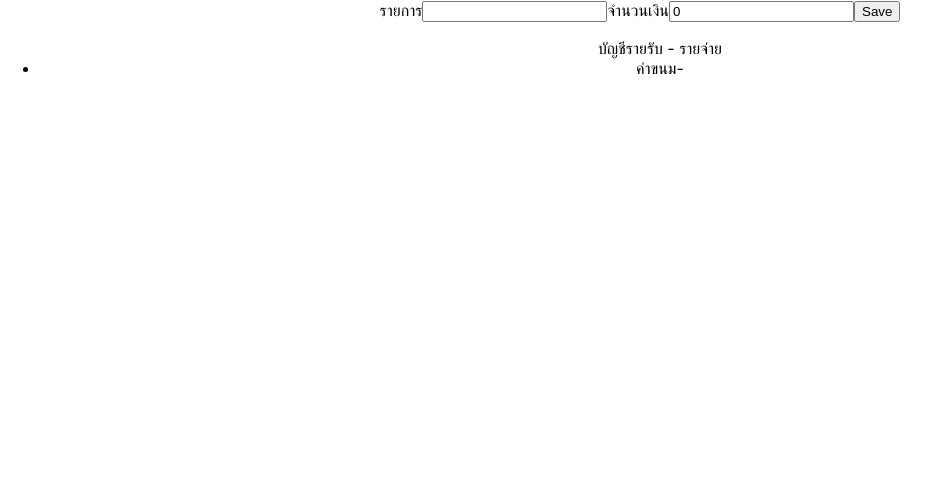
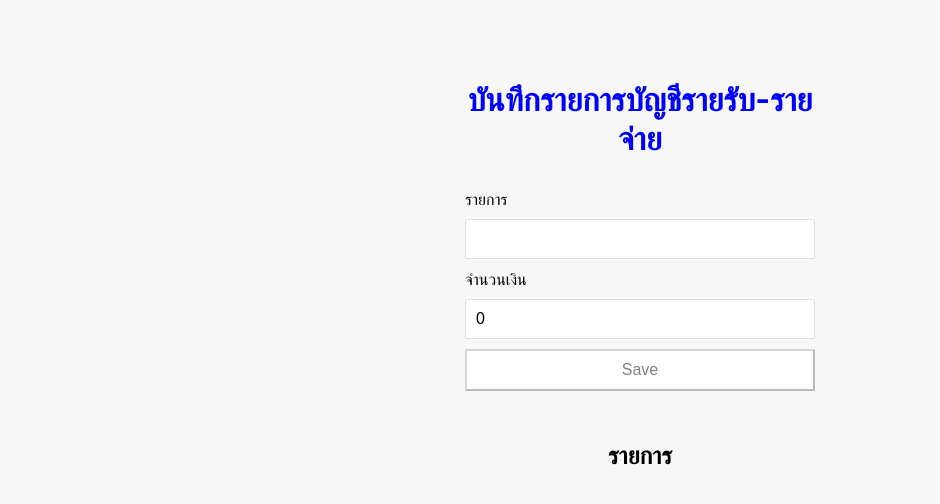
Before and after one commit to TeerawatTan/react-tutorial-1, a React (Create React App) app: page / in a window 1280 px wide. Shown: the top 504 px of the page, without its empty margins (0-940 px from the left). Built offline with nearby package versions, Linux system fonts and the light colour scheme.

Commit message:
Fixed bug useState

```diff
--- a/package.json
+++ b/package.json
@@ -6,9 +6,11 @@
     "@testing-library/jest-dom": "^5.16.5",
     "@testing-library/react": "^13.4.0",
     "@testing-library/user-event": "^13.5.0",
+    "prop-types": "^15.8.1",
     "react": "^18.2.0",
     "react-dom": "^18.2.0",
     "react-scripts": "^4.0.3",
+    "uuid": "^9.0.0",
     "web-vitals": "^2.1.4"
   },
   "scripts": {
--- a/src/App.css
+++ b/src/App.css
@@ -1,38 +1,16 @@
-.App {
-  text-align: center;
+*{
+  box-sizing: border-box;
 }
-
-.App-logo {
-  height: 40vmin;
-  pointer-events: none;
-}
-
-@media (prefers-reduced-motion: no-preference) {
-  .App-logo {
-    animation: App-logo-spin infinite 20s linear;
-  }
-}
-
-.App-header {
-  background-color: #282c34;
-  min-height: 100vh;
+body{
+  background-color: #f7f7f7;
   display: flex;
   flex-direction: column;
   align-items: center;
   justify-content: center;
-  font-size: calc(10px + 2vmin);
-  color: white;
+  min-height: 70vh;
+  margin: 0;
 }
-
-.App-link {
-  color: #61dafb;
+.container{
+  margin: 30px auto;
+  width: 350px;
 }
-
-@keyframes App-logo-spin {
-  from {
-    transform: rotate(0deg);
-  }
-  to {
-    transform: rotate(360deg);
-  }
-}
--- a/src/App.js
+++ b/src/App.js
@@ -1,32 +1,29 @@
-import { useState } from "react"
 import './App.css';
+import Title from './components/Title';
 import FormComponent from './components/Form';
+import Detail from "./components/Detail";
 import Transaction from './components/transaction';
+import { useState } from 'react';
 
 function App() {
 
-  const list = [
-    {
-      title: "ค่าขนม",
-      price: Number(500)
-    }
-  ]
+const [initItem,setInitItem] = useState([])
 
-  const [items,setItems] = useState(list)
+  const onAddNewItem = (newItem) => {
 
-  const onAddItem = (newItem) => {
+    console.log("ข้อมูลจาก Form ", newItem)
 
-    console.log("ข้อมูลจาก Form "+newItem)
-
-    setItems((prevItem) => {
+    setInitItem((prevItem) => {
       return [...prevItem, newItem]
     })
   }
 
   return (
-    <div className="App">
-      <FormComponent onAddData={onAddItem}/>
-      <Transaction data={items}/>
+    <div className="container">
+      <Title />
+      <FormComponent onAddItem={onAddNewItem}/>
+      <Detail />
+      <Transaction list={initItem}/>
     </div>
   );
 }
--- /dev/null
+++ b/src/components/Detail.js
@@ -0,0 +1,12 @@
+const Detail = () => {
+
+const design = {textAlign:"center"}
+
+    return (
+        <div>
+            <h2 style={design}>รายการ</h2>
+        </div>
+    )
+}
+
+export default Detail
--- /dev/null
+++ b/src/components/Form.css
@@ -0,0 +1,28 @@
+label{
+    display: inline-block;
+    margin: 10px 0;
+}
+input{
+    border: 1px solid #dedede;
+    border-radius: 2px;
+    display: block;
+    font-size: 16px;
+    padding: 10px;
+    width: 100%;
+}
+input:focus{
+    outline: none;
+}
+.btn-save{
+    background-color: green;
+    color: #fff;
+    cursor: pointer;
+    margin: 10px 0 30px;
+    width: 100%;
+    padding: 10px;
+    font-size: 16px;
+}
+.btn-save:disabled{
+    background-color: #fff;
+    color: gray;
+}
--- a/src/components/Form.js
+++ b/src/components/Form.js
@@ -1,34 +1,47 @@
-import { useState } from "react";
+import { useState, useEffect } from "react";
+import { v4 as uuidv4 } from 'uuid';
+import './Form.css'
 
 const FormComponent = (props) => {
-    const [title,setTitle] = useState('')
-    const [price,setPrice] = useState(0)
+    const [title, setTitle] = useState('')
+    const [amount, setAmount] = useState(0)
+    const [formValid, setFormValid] = useState(false)
 
     const inputTitle = (event) => {
         setTitle(event.target.value)
     }
-    const inputPrice = (event) => {
-        setPrice(event.target.value)
+    const inputAmount = (event) => {
+        setAmount(event.target.value)
     }
     const onSave = (event) => {
-        const data = {
+        event.preventDefault()
+        const newItem = {
+            id: uuidv4(),
             title: title,
-            price: price
+            amount: Number(amount)
         }
-
-        props.onAddData(data)
+        props.onAddItem(newItem)
+        setTitle('')
+        setAmount(0)
     }
+    useEffect(() => {
+        setFormValid(title.trim().length > 0 && amount !== 0)
+    }, [title,amount])
 
     return (
         <div>
             <form onSubmit={onSave}>
-                <label>รายการ</label>
-                <input type="text" value={title} onChange={inputTitle}></input>
-
-                <label>จำนวนเงิน</label>
-                <input type="number" value={price} onChange={inputPrice}></input>
-
-                <button type="submit" >Save</button>
+                <div className="form-control">
+                    <label>รายการ</label>
+                    <input type="text" value={title} onChange={inputTitle}></input>
+                </div>
+                <div className="form-control">
+                    <label>จำนวนเงิน</label>
+                    <input type="number" value={amount} onChange={inputAmount}></input>
+                </div>
+                <div>
+                    <button type="submit" className="btn-save" disabled={!formValid}>Save</button>
+                </div>
             </form>
         </div>
     )
--- /dev/null
+++ b/src/components/Title.js
@@ -0,0 +1,7 @@
+export default function Title () {
+    return (
+        <div>
+            <h1 style={{color:"blue",textAlign:"center"}}>บันทึกรายการบัญชีรายรับ-รายจ่าย</h1>
+        </div>
+    )
+}
--- a/src/components/item.js
+++ b/src/components/item.js
@@ -1,11 +1,17 @@
-export default function Item(props){
+import PropTypes from 'prop-types';
 
-    const {items} = props;
+const Item = (props) => {
 
+    const {id,title,amount} = props;
 
     return (
-        <div>
-            <li>{items.title}-{items.name} {items.lastname}</li>
-        </div>
+        <li key={id}>{title}<span>{amount}</span></li>
     )
 }
+
+Item.propTypes = {
+    title: PropTypes.string.isRequired,
+    amount: PropTypes.number.isRequired
+}
+
+export default Item
--- a/src/components/transaction.css
+++ b/src/components/transaction.css
@@ -1,3 +1,18 @@
 .text-container{
     color:blue
 }
+.item-list{
+    list-style-type: none;
+    padding: 0;
+    margin-bottom: 40px;
+}
+.item-list li{
+    background-color: #fff;
+    box-shadow: 0 1px 3px rgba(0, 0, 0, 0.12);
+    padding: 10px;
+    color: #333;
+    display: flex;
+    justify-content: space-between;
+    margin: 10px 0;
+    position: relative;
+}
--- a/src/components/transaction.js
+++ b/src/components/transaction.js
@@ -1,22 +1,16 @@
-import '../components/transaction.css'
+import './transaction.css'
 import Item from './item';
-
 
 function Transaction(props) {
 
-    const { data } = props
-    console.log(data);
+    const {list} = props
 
     return (
-        <div>
-            <ul> บัญชีรายรับ - รายจ่าย
-               {
-                data.map((data, index) => {
-                    return <Item items={data}/>
-                })
-               }
-            </ul>
-        </div>
+        <ul className='item-list'>
+            {list.map((element) => {
+                return <Item {...element} key={element.id} />
+            })}
+        </ul>
     )
 }
 
```
Also changed, not shown: 1 other file (tests, documents, lock files or other folders).
